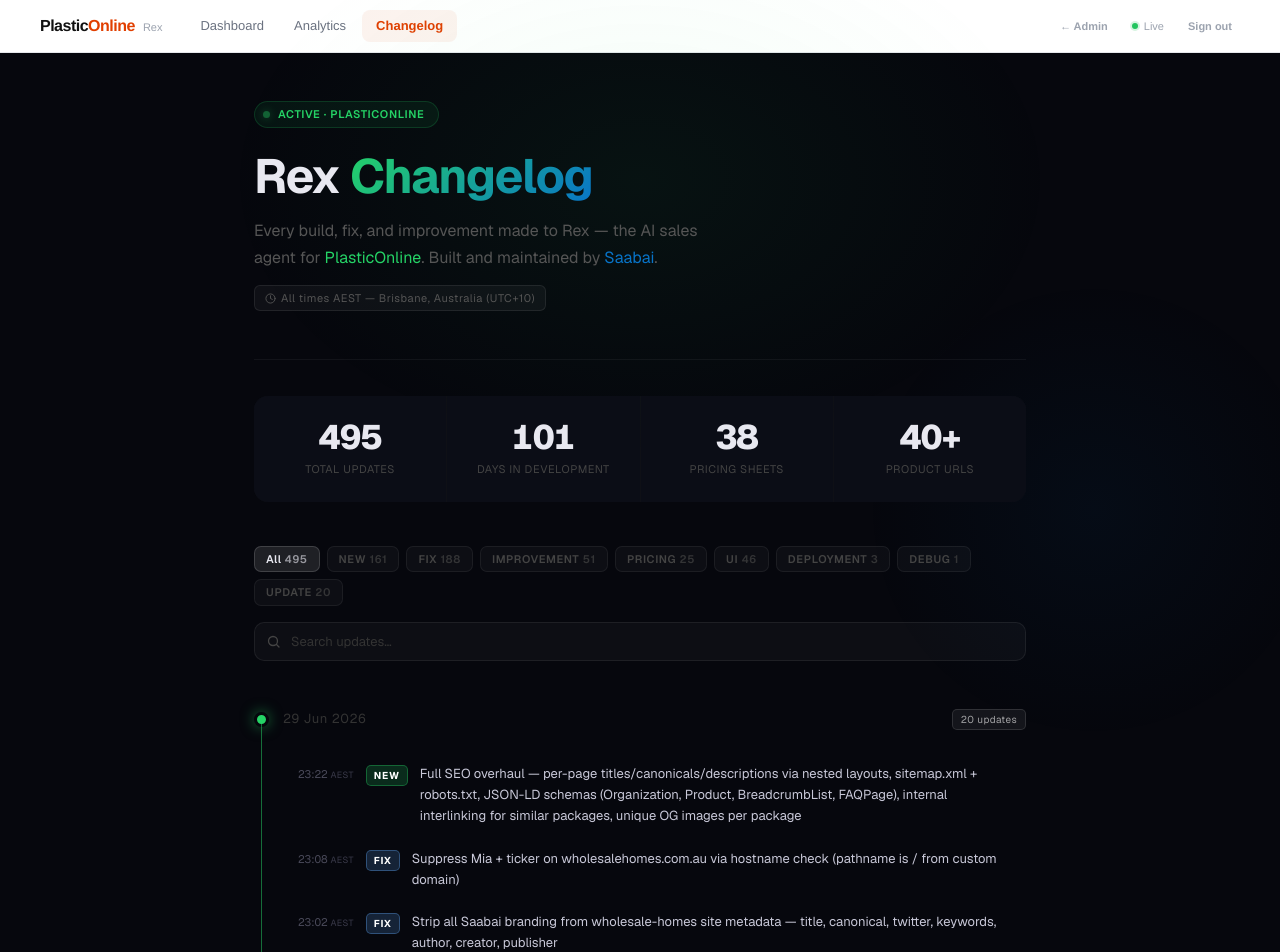
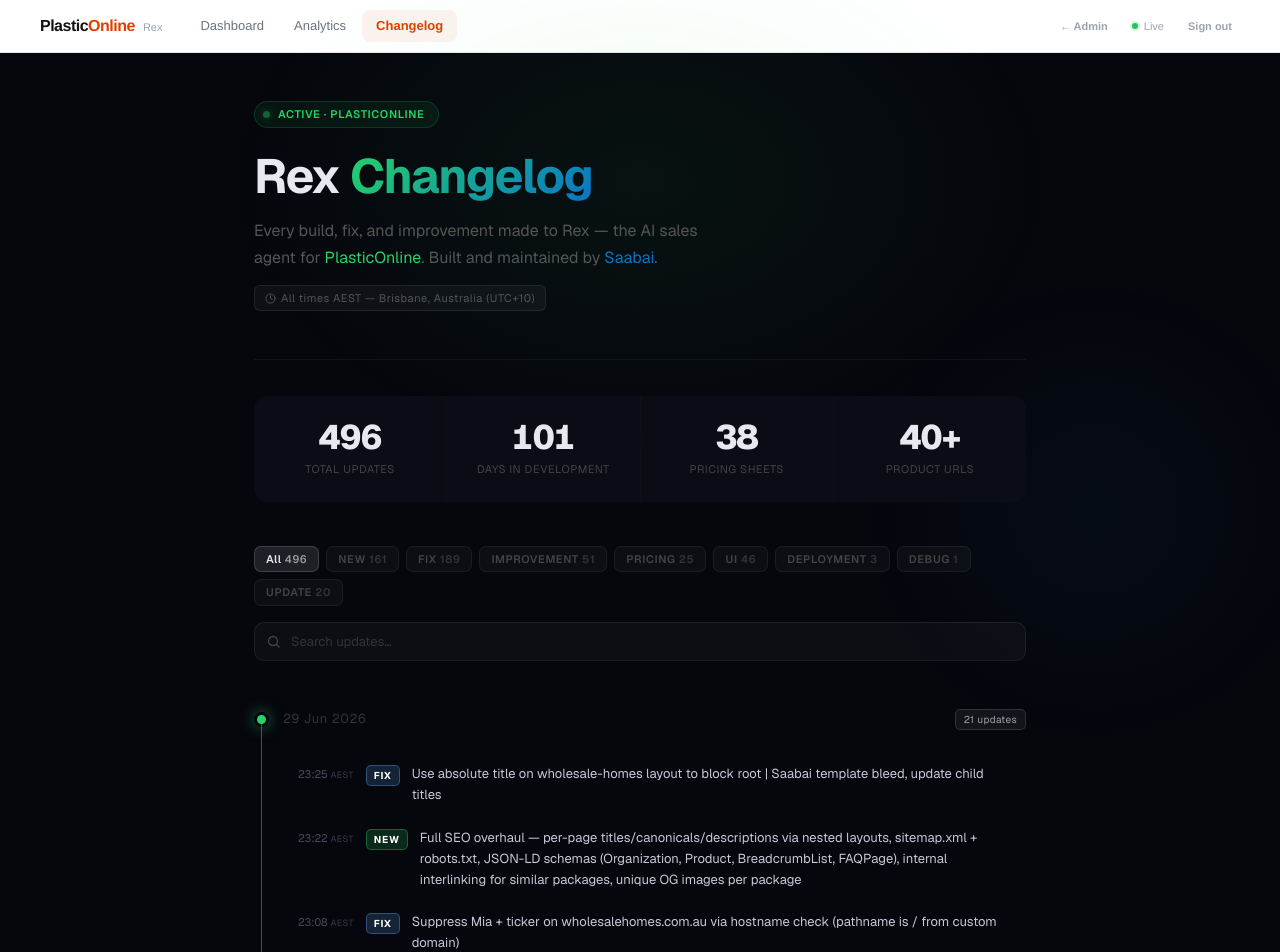
Before and after one commit to sg-satoshi/saabai-site, a Next.js app: page /rex-changelog in a window 1280 px wide. Shown: the top 952 px of the page. Built offline with nearby package versions, Linux system fonts and the light colour scheme.

Commit message:
fix: clean PackageCard View Package link — was still /sites/wholesale-homes/packages/...

```diff
--- a/app/rex-changelog/ChangelogClient.tsx
+++ b/app/rex-changelog/ChangelogClient.tsx
@@ -32,6 +32,7 @@ const CHANGELOG: Day[] = [
   {
     date: "29 Jun 2026",
     entries: [
+      { time: "23:25", tag: "FIX", title: "Use absolute title on wholesale-homes layout to block root | Saabai template bleed, update child titles" },
       { time: "23:22", tag: "NEW", title: "Full SEO overhaul — per-page titles/canonicals/descriptions via nested layouts, sitemap.xml + robots.txt, JSON-LD schemas (Organization, Product, BreadcrumbList, FAQPage), internal interlinking for similar packages, unique OG images per package" },
       { time: "23:08", tag: "FIX", title: "Suppress Mia + ticker on wholesalehomes.com.au via hostname check (pathname is /\nfrom custom domain)" },
       { time: "23:02", tag: "FIX", title: "Strip all Saabai branding from wholesale-homes site metadata — title, canonical, twitter, keywords, author, creator, publisher" },
--- a/app/sites/wholesale-homes/_components/PackageCard.tsx
+++ b/app/sites/wholesale-homes/_components/PackageCard.tsx
@@ -48,7 +48,7 @@ export function PackageCard({ pkg }: { pkg: Package }) {
         </div>
 
         <Link
-          href={`/sites/wholesale-homes/packages/${pkg.id}`}
+          href={`/packages/${pkg.id}`}
           className="mt-5 inline-flex items-center justify-center rounded-full border border-[#1A2B3C] px-5 py-2.5 text-sm font-medium text-[#1A2B3C] transition-colors hover:bg-[#1A2B3C] hover:text-white"
         >
           View Package
```
